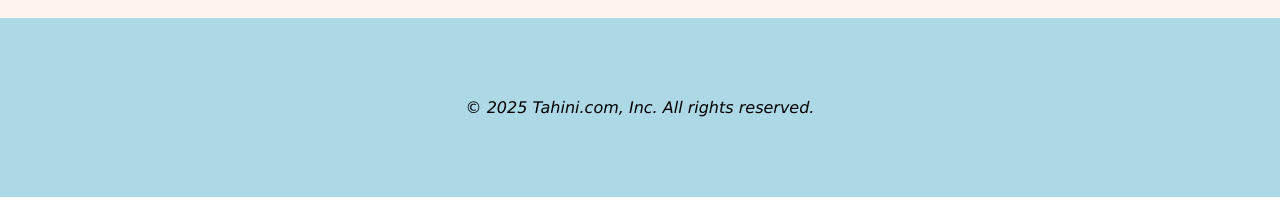
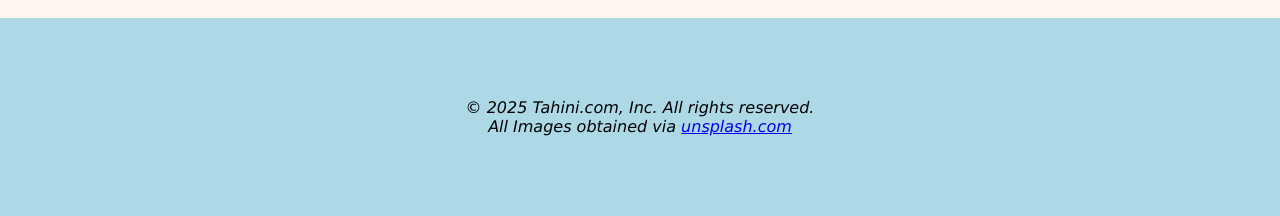
Before and after one commit to dcarm97/HJN1-Task-1, a plain HTML site: page index.html in a window 1280 px wide. Shown: the part 2087-2303 px from the top of the page. Drawn offline with Linux system fonts and the light colour scheme.

Commit message:
Added image citations to footers

```diff
--- a/index.html
+++ b/index.html
@@ -74,7 +74,7 @@
         </main>
         <footer>
             <section>
-                <cite>© 2025 Tahini.com, Inc. All rights reserved.</cite>
+                <cite>© 2025 Tahini.com, Inc. All rights reserved.<br>All Images obtained via <a href="https://unsplash.com/">unsplash.com</cite>
             </section>
         </footer>
     </body>
```
Also changed, not shown: About Taniti.html (+1 -1 lines), Activities.html (+1 -1 lines), Restaurants.html (+1 -1 lines), Search.html (+2 -1 lines), Stores.html (+1 -1 lines), Visit Taniti.html (+1 -1 lines).
